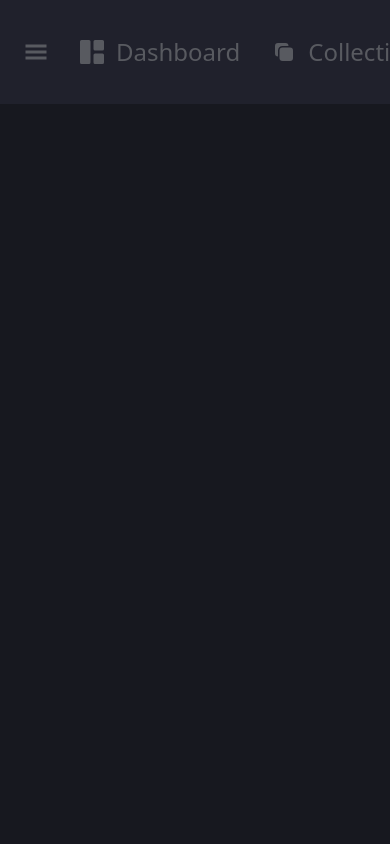
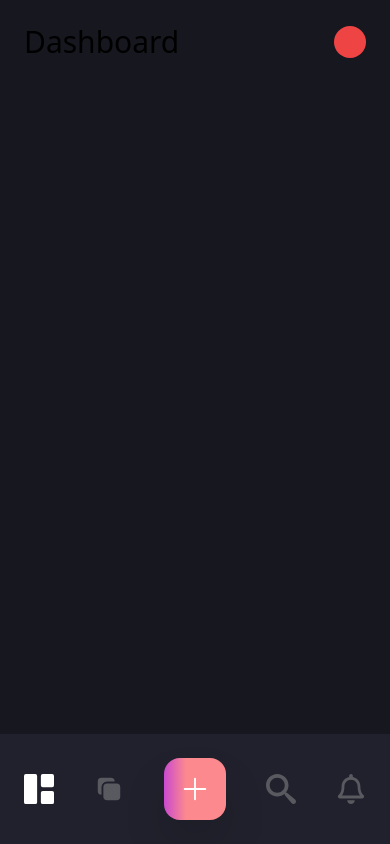
Before and after one commit to PoseyXyz/tsks, a Next.js app: page /collections in a window 390 px wide. Built offline with nearby package versions, Linux system fonts and the light colour scheme.

Commit message:
Completed responsive dashboard nav

```diff
--- a/components/dashNav.tsx
+++ b/components/dashNav.tsx
@@ -3,12 +3,13 @@ import { BsFillGrid1X2Fill } from 'react-icons/bs'
 import { GiHamburgerMenu } from 'react-icons/gi'
 import { HiSquare2Stack } from 'react-icons/hi2'
 import { BsPlusLg } from 'react-icons/bs'
-import {ImSearch} from 'react-icons/im'
-import {FaRegBell} from 'react-icons/fa'
+import { ImSearch } from 'react-icons/im'
+import { FaRegBell } from 'react-icons/fa'
 
 function DashNav() {
     return (
-        <nav className="flex gap-8 text-2xl items-center p-6 bg-[#20212C]">
+        <>
+            <nav className="hidden md:flex gap-8 text-2xl items-center p-6 bg-[#20212C]">
                 <button className="text-[#585A60] hover:text-white duration-500">
                     <GiHamburgerMenu />
                 </button>
@@ -26,13 +27,13 @@ function DashNav() {
 
                     <div className="flex gap-8 items-center">
                         <button className="plus-btn p-4 rounded-2xl">
-                        <i><BsPlusLg/></i>
+                            <i><BsPlusLg /></i>
                         </button>
-                    <button>
-                        <i><ImSearch/></i>
+                        <button className="hover:text-white text-[#585A60] duration-500">
+                            <i><ImSearch /></i>
                         </button>
-                    <button>
-                        <i><FaRegBell/></i>
+                        <button className="hover:text-white text-[#585A60] duration-500">
+                            <i><FaRegBell /></i>
                         </button>
                         <button className="rounded-full w-4 h-4 bg-red-500 p-4">
 
@@ -40,6 +41,35 @@ function DashNav() {
                     </div>
                 </div>
             </nav>
+
+            <nav>
+                <div className="flex justify-between text-3xl p-6 md:hidden items-center">
+                    <h3>Dashboard</h3>
+                    <button className="rounded-full w-4 h-4 bg-red-500 p-4">
+
+                    </button>
+                </div>
+            </nav>
+
+            <nav className="flex gap-8 text-3xl items-center justify-between p-6 fixed md:hidden w-full bottom-0 bg-[#20212C]">
+                <button className="flex gap-3 items-center text-white duration-500">
+                    <i><BsFillGrid1X2Fill /></i>
+                </button>
+                <button className="flex gap-3 items-center text-[#585A60] hover:text-white duration-500">
+                    <i><HiSquare2Stack /></i>
+                </button>
+                <button className="plus-btn p-4 rounded-2xl hover:text-white duration-500">
+                    <i><BsPlusLg /></i>
+                </button>
+                <button className="hover:text-white text-[#585A60] duration-500">
+                    <i><ImSearch /></i>
+                </button>
+                <button className="hover:text-white text-[#585A60] duration-500">
+                    <i><FaRegBell /></i>
+                </button>
+            </nav>
+        </>
+
     )
 }
 
```
Lines whose indentation alone changed are shown as unchanged.
